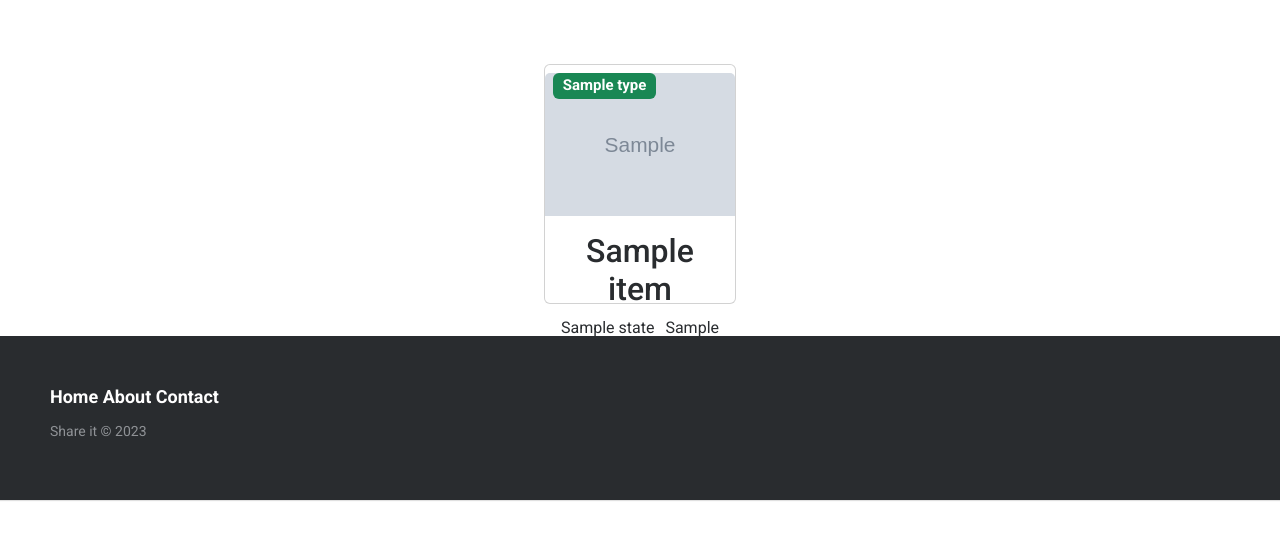
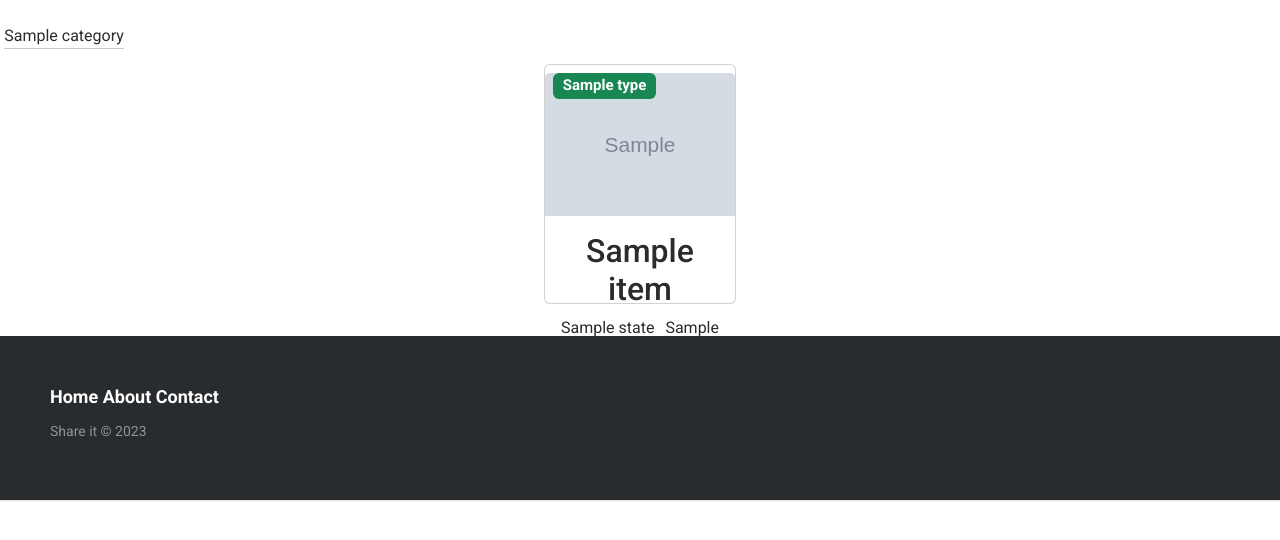
Before and after one commit to ArianDervishaj/projet-pal, a Django app: page / in a window 1280 px wide. Shown: the part 72-612 px from the top of the page. Run offline with Django 4.2, Linux system fonts and the light colour scheme; tables that the repository leaves empty hold one stand-in row (values such as "Sample post"); grey boxes marked "Sample" are stand-in pictures.

Commit message:
ajout filtre par catégorie

```diff
--- a/src/myapp/urls.py
+++ b/src/myapp/urls.py
@@ -10,4 +10,6 @@ urlpatterns = [
     path('item/<int:item_id>/edit/', views.edit_item, name='item-edit'),
     path('item/<int:item_id>/update/', views.update_item, name='update-item'),
     path('search/', views.index, name='search-items'),
+    path('category/<str:category_name>/', views.index, name='index_by_category'),
+
 ]
--- a/src/myapp/views.py
+++ b/src/myapp/views.py
@@ -1,22 +1,29 @@
 from django.shortcuts import render, redirect, reverse
 from django.http import HttpResponseForbidden
-from .models import Item
+from .models import Item, Category
 from .forms import CreateNewItemForm
 from django.shortcuts import render, get_object_or_404
 from django.db.models import Q
+from django.db.models.functions import Lower
 # Create your views here.
 
 
-def index(request):
-    query = request.GET.get('q')
-    if query:
+def index(request,category_name=None):
+    search_query = request.GET.get('search-query')
+    all_categories = Category.objects.order_by(Lower('name')).all()
+
+    if search_query:
         latest_items_list = Item.objects.filter(
-            Q(name__icontains=query) | Q(description__icontains=query)
+            Q(name__icontains=search_query) | Q(description__icontains=search_query)
         ).order_by('-created_at')
+    elif category_name:
+        selected_category = get_object_or_404(Category, name=category_name)
+        latest_items_list = Item.objects.filter(category=selected_category).order_by('-created_at')
     else:
         latest_items_list = Item.objects.order_by('-created_at')
     context = {
         'latest_items_list': latest_items_list,
+        'all_categories': all_categories
     }
     return render(request, 'items/index.html', context)
 
--- a/src/static/css/index.css
+++ b/src/static/css/index.css
@@ -18,9 +18,9 @@
   height: 100%;
 }
 .item-card:hover {
-    scale: 105%;
-    transition: ease-in-out;
-    transition-duration: 300ms;
+  scale: 105%;
+  transition: ease-in-out;
+  transition-duration: 300ms;
 }
 
 .item-type {
@@ -28,3 +28,16 @@
   top: 8px;
   left: 8px;
 }
+
+.sidemenu {
+  text-decoration: none;
+  color: #292c2f;
+}
+
+.sidemenu:hover {
+  color: #00aaff;
+}
+
+.sidemenu:hover a {
+  color: #00aaff;
+}
--- a/src/templates/base.html
+++ b/src/templates/base.html
@@ -4,18 +4,32 @@
 <html>
   <head>
     <title>{% block title %} Share it{% endblock %}</title>
-    <meta name="viewport" content="width=device-width, initial-scale=1">
-    <link href="https://cdn.jsdelivr.net/npm/bootstrap@5.3.0-alpha3/dist/css/bootstrap.min.css" rel="stylesheet" integrity="sha384-KK94CHFLLe+nY2dmCWGMq91rCGa5gtU4mk92HdvYe+M/SXH301p5ILy+dN9+nJOZ" crossorigin="anonymous">
-    <link rel="stylesheet" type="text/css" href="{% static 'css/style.css' %}">
+    <meta name="viewport" content="width=device-width, initial-scale=1" />
+    <link
+      href="https://cdn.jsdelivr.net/npm/bootstrap@5.3.0-alpha3/dist/css/bootstrap.min.css"
+      rel="stylesheet"
+      integrity="sha384-KK94CHFLLe+nY2dmCWGMq91rCGa5gtU4mk92HdvYe+M/SXH301p5ILy+dN9+nJOZ"
+      crossorigin="anonymous"
+    />
+    <link
+      rel="stylesheet"
+      type="text/css"
+      href="{% static 'css/style.css' %}"
+    />
     {% block style %} {% endblock %}
   </head>
 
   <body class="d-flex flex-column">
     <header>
-      <h1 class="logo"><a href="/" >Share It</a></h1>
+      <h1 class="logo"><a href="/">Share It</a></h1>
       <div class="search">
         <form action="{% url 'search-items' %}" method="get">
-          <input type="text" name="q" class="search-bar" placeholder="Search items">
+          <input
+            type="text"
+            name="search-query"
+            class="search-bar"
+            placeholder="Search items"
+          />
           <button type="submit" class="btn-search">Search</button>
         </form>
       </div>
@@ -27,13 +41,19 @@
         <a>Chat</a>
         <a href="/logout">Deconnexion</a>
         {% else %}
-          <a href="/login">Connexion</a>
+        <a href="/login">Connexion</a>
         {% endif %}
       </div>
     </header>
 
-    <div id="content" name="content">{% block content%} {% endblock %}</div>
-
+    <div class="d-flex flex-row ">
+      <section id="side-menu" style="min-width: 10%">
+        {% block sidemenu %}{% endblock sidemenu %}
+      </section>
+      <section id="content" name="content" style="min-width: 80%">
+        {% block content%} {% endblock %}
+      </section>
+    </div>
     <footer>
       <p class="footer-links">
         <a href="#">Home</a>
@@ -42,6 +62,10 @@
       </p>
       <p>Share it &copy; 2023</p>
     </footer>
-    <script src="https://cdn.jsdelivr.net/npm/bootstrap@5.3.0-alpha3/dist/js/bootstrap.bundle.min.js" integrity="sha384-ENjdO4Dr2bkBIFxQpeoTz1HIcje39Wm4jDKdf19U8gI4ddQ3GYNS7NTKfAdVQSZe" crossorigin="anonymous"></script>
+    <script
+      src="https://cdn.jsdelivr.net/npm/bootstrap@5.3.0-alpha3/dist/js/bootstrap.bundle.min.js"
+      integrity="sha384-ENjdO4Dr2bkBIFxQpeoTz1HIcje39Wm4jDKdf19U8gI4ddQ3GYNS7NTKfAdVQSZe"
+      crossorigin="anonymous"
+    ></script>
   </body>
 </html>
--- a/src/templates/items/index.html
+++ b/src/templates/items/index.html
@@ -5,6 +5,22 @@
 {% block style%}
 <link rel="stylesheet" type="text/css" href="{% static 'css/index.css' %}" />
 {% endblock %}
+
+{% block sidemenu %}
+<div class="d-flex">
+<section class="d-flex flex-column mx-auto mt-4" style="min-width: 80%;">
+{% for category in all_categories.all %}
+
+<a href="{% url 'index_by_category' category.name %}" class="sidemenu">
+  {{category.name}}
+  <hr class=" mt-0"/>
+</a>
+
+{% endfor %}
+</section>
+
+{% endblock sidemenu %}
+
 
 {% block content%}
 <div class="d-flex flex-row justify-content-center gap-2 index-container">
```
